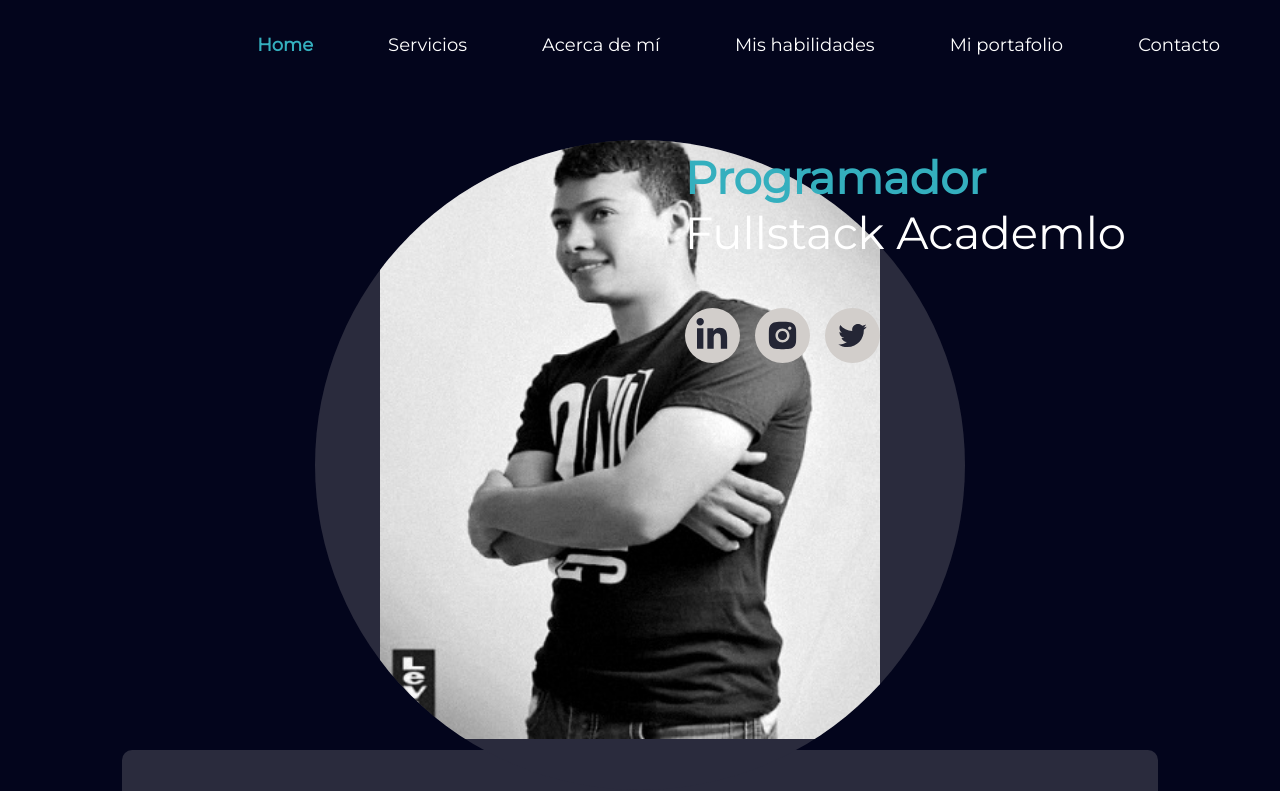
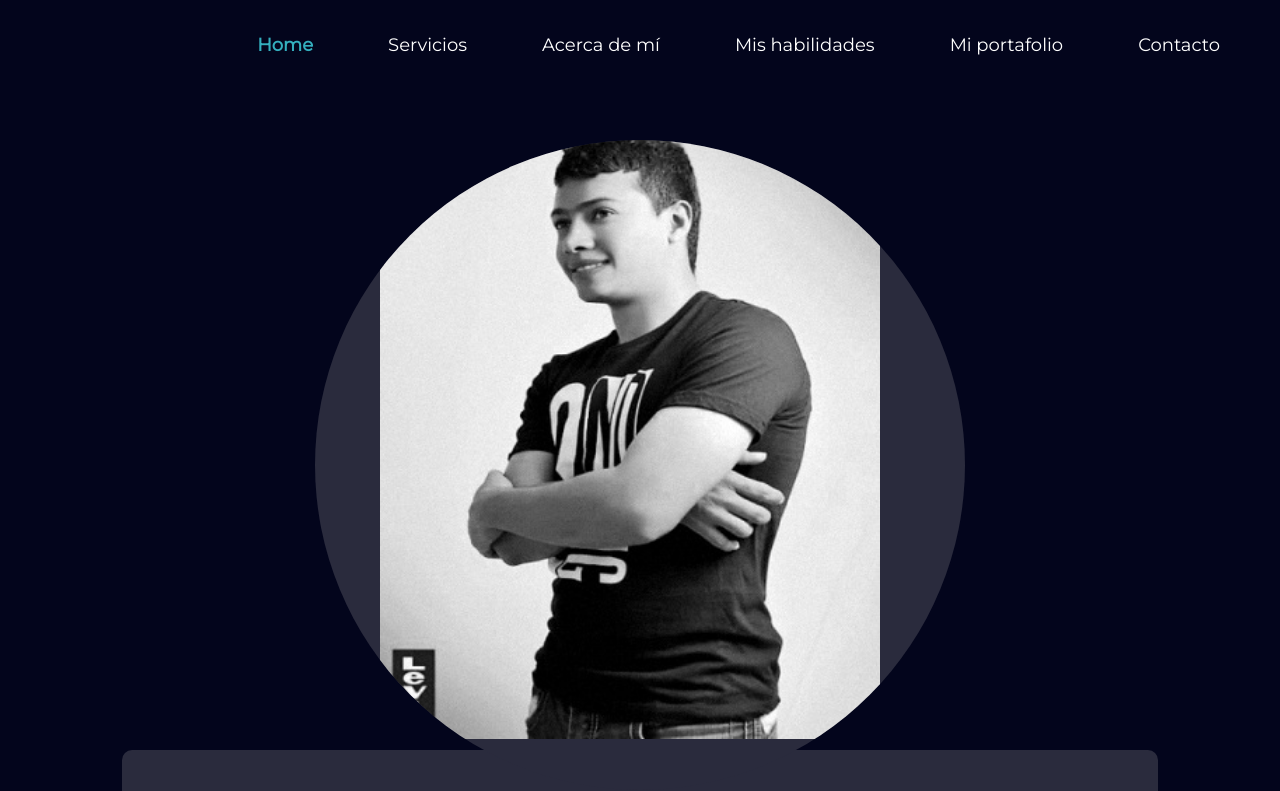
Before and after one commit to Supremoestelar369/Miportafolio, a plain HTML site: page index.html in a window 1280 px wide. Shown: the top 791 px of the page. Drawn offline with Linux system fonts and the light colour scheme.

Commit message:
Update index.html

```diff
--- a/index.html
+++ b/index.html
@@ -34,18 +34,8 @@
                     <div class="title_person1">
                     </div>
                     <div class="title_person2">
-                        <p class="p1"><span class="spn1">Programador </span><br>Fullstack Academlo </p>
-                        <br> </br>
-                        <div class="networks">
-                            <div>
-                                <img src="/assets/íconos/cib_linkedin-in.svg" alt="">
-                            </div>
-                            <div>
-                                <img src="/assets/íconos/ant-design_instagram-filled.svg" alt="">
-                            </div>
-                            <div>
-                                <img src="/assets/íconos/ant-design_twitter-outlined.svg" alt="">
-                            </div>
+                   <div class="networks">
+                         </div>
                         </div>
                     </div>
                 </div>
```
